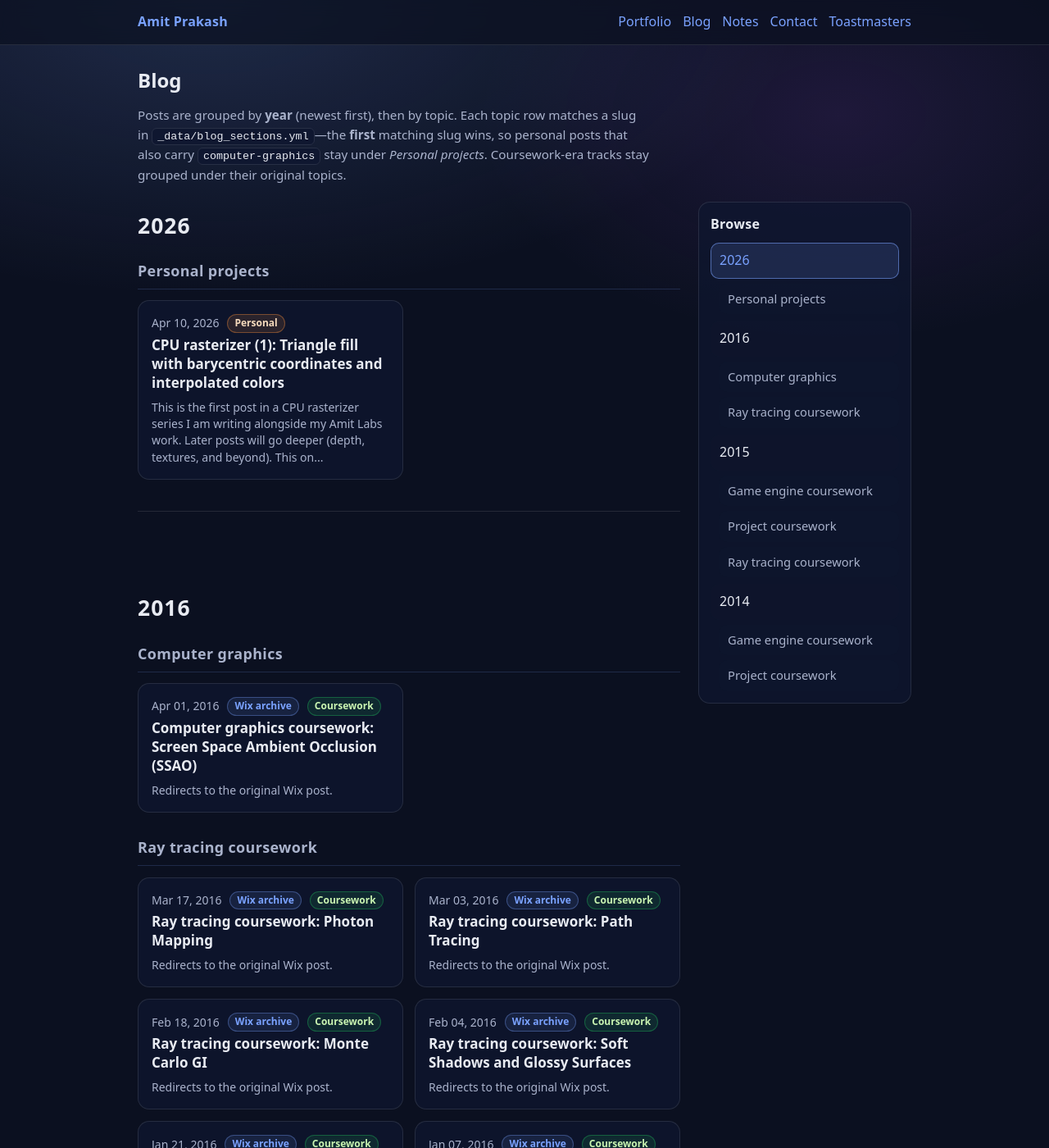
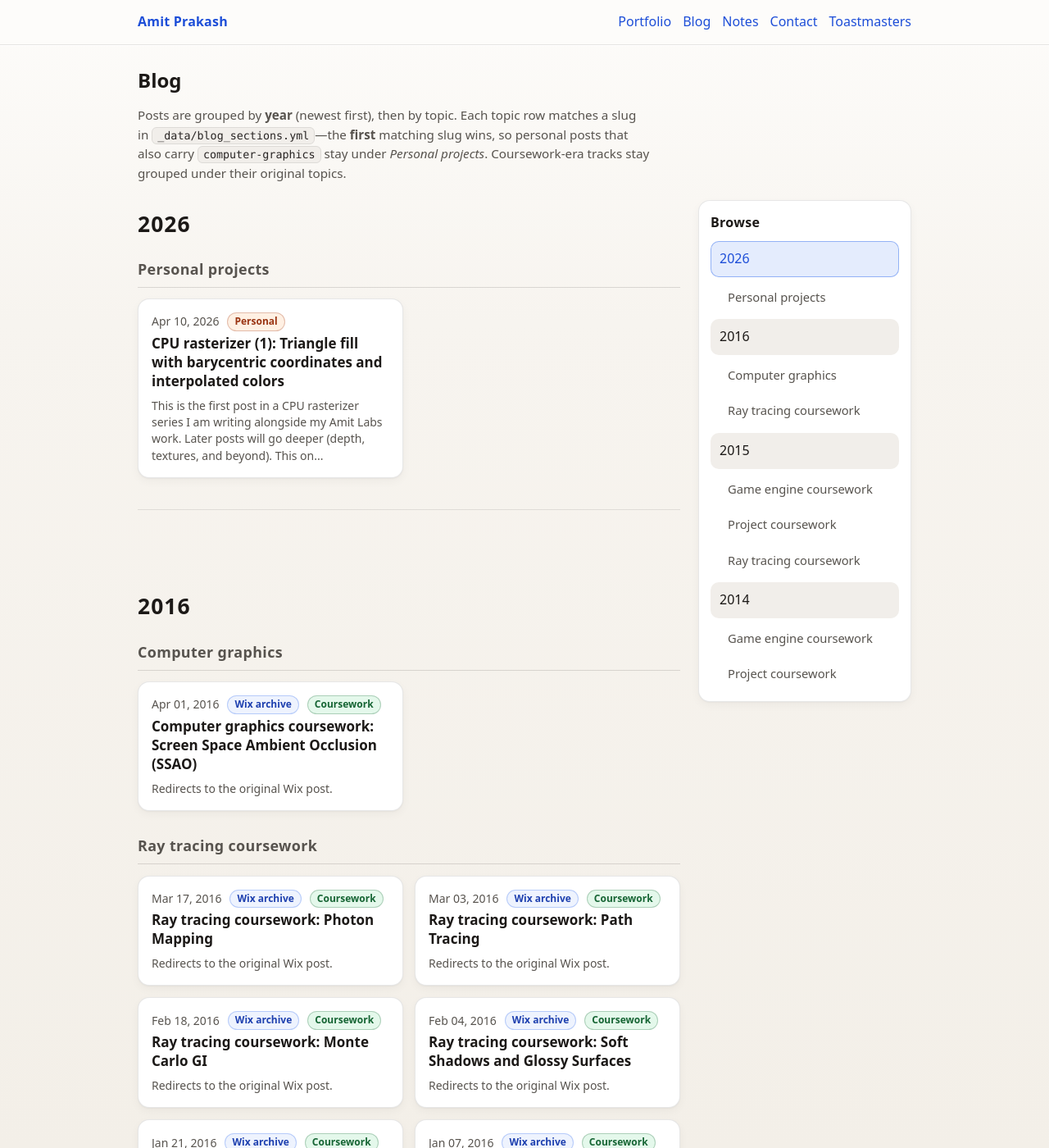
Before and after one commit to amitprakash07/amitprakash07.github.io, a Jekyll site: the page built from blogs/index.html, in a window 1280 px wide and 1400 px high. Shown: the whole window at 82% size. Built offline with Jekyll 4.4.1, drawn with Linux system fonts in a browser that asks for light colours.

Commit message:
Change background

```diff
--- a/assets/css/style.css
+++ b/assets/css/style.css
@@ -1,10 +1,22 @@
 :root {
-  --bg: #0b1020;
-  --panel: #0f1730;
-  --text: #e8ebf2;
-  --muted: #aab3cc;
-  --link: #7aa2ff;
-  --border: rgba(255, 255, 255, 0.10);
+  /* Warm paper-like light theme (readable body + clear code blocks) */
+  --bg: #f7f4ef;
+  --bg-elevated: #fdfcfa;
+  --panel: #ffffff;
+  --text: #1c1917;
+  --muted: #57534e;
+  --link: #1d4ed8;
+  --link-hover: #1e3a8a;
+  --border: rgba(28, 25, 23, 0.10);
+  --border-strong: rgba(28, 25, 23, 0.14);
+  --accent-tint: rgba(37, 99, 235, 0.08);
+  --accent-tint-hover: rgba(37, 99, 235, 0.12);
+  --accent-border: rgba(37, 99, 235, 0.28);
+  --accent-border-strong: rgba(37, 99, 235, 0.42);
+  --code-bg: #f1eeea;
+  --code-text: #292524;
+  --code-border: rgba(28, 25, 23, 0.09);
+  --pre-bg: #f0ece6;
   --max: 980px;
 }
 
@@ -15,13 +27,18 @@ body {
   font-family: ui-sans-serif, system-ui, -apple-system, Segoe UI, Roboto, Arial, "Apple Color Emoji", "Segoe UI Emoji";
   line-height: 1.6;
   color: var(--text);
-  background: radial-gradient(1200px 600px at 20% 0%, rgba(122,162,255,0.18), transparent 60%),
-              radial-gradient(800px 500px at 80% 10%, rgba(168,85,247,0.12), transparent 55%),
-              var(--bg);
+  background-color: var(--bg);
+  /* Very subtle warm lift at the top — no strong color wash */
+  background-image: linear-gradient(
+    180deg,
+    var(--bg-elevated) 0%,
+    var(--bg) 28%,
+    #f3efe8 100%
+  );
 }
 
 a { color: var(--link); text-decoration: none; }
-a:hover { text-decoration: underline; }
+a:hover { color: var(--link-hover); text-decoration: underline; }
 
 .container {
   width: 100%;
@@ -34,9 +51,11 @@ a:hover { text-decoration: underline; }
   position: sticky;
   top: 0;
   z-index: 20;
-  background: rgba(11, 16, 32, 0.70);
-  backdrop-filter: blur(10px);
+  background: rgba(253, 252, 250, 0.88);
+  backdrop-filter: blur(12px);
+  -webkit-backdrop-filter: blur(12px);
   border-bottom: 1px solid var(--border);
+  box-shadow: 0 1px 0 rgba(255, 255, 255, 0.8);
 }
 
 .nav {
@@ -63,6 +82,75 @@ a:hover { text-decoration: underline; }
 .page h1, .post h1 { margin: 0 0 12px; }
 .post__meta { margin: 0; color: var(--muted); }
 
+/* Inline and fenced code (Kramdown): high contrast on warm white */
+.post__content code,
+.page code {
+  font-family: ui-monospace, SFMono-Regular, "SF Mono", Menlo, Consolas, monospace;
+  font-size: 0.9em;
+  color: var(--code-text);
+  background: var(--code-bg);
+  padding: 0.15em 0.4em;
+  border-radius: 6px;
+  border: 1px solid var(--code-border);
+}
+
+.post__content pre,
+.page pre {
+  font-family: ui-monospace, SFMono-Regular, "SF Mono", Menlo, Consolas, monospace;
+  font-size: 0.875rem;
+  line-height: 1.55;
+  color: var(--code-text);
+  background: var(--pre-bg);
+  border: 1px solid var(--border-strong);
+  border-radius: 10px;
+  padding: 1rem 1.1rem;
+  overflow-x: auto;
+  margin: 1rem 0;
+  box-shadow: inset 0 1px 2px rgba(28, 25, 23, 0.04);
+}
+
+.post__content pre code,
+.page pre code {
+  font-size: inherit;
+  padding: 0;
+  border: 0;
+  background: transparent;
+  border-radius: 0;
+}
+
+.post__content blockquote,
+.page blockquote {
+  margin: 1rem 0;
+  padding: 0.5rem 0 0.5rem 1rem;
+  border-left: 4px solid var(--accent-border);
+  color: var(--muted);
+  background: rgba(255, 255, 255, 0.6);
+  border-radius: 0 8px 8px 0;
+}
+
+.post__content table,
+.page table {
+  width: 100%;
+  border-collapse: collapse;
+  margin: 1rem 0;
+  font-size: 0.95rem;
+}
+
+.post__content th,
+.post__content td,
+.page th,
+.page td {
+  border: 1px solid var(--border);
+  padding: 0.5rem 0.65rem;
+  text-align: left;
+}
+
+.post__content th,
+.page th {
+  background: var(--code-bg);
+  font-weight: 650;
+}
+
 .post__wix-origin {
   font-size: 0.9rem;
   color: var(--muted);
@@ -84,10 +172,11 @@ a:hover { text-decoration: underline; }
 }
 
 .card {
-  background: rgba(15, 23, 48, 0.72);
+  background: var(--panel);
   border: 1px solid var(--border);
   border-radius: 14px;
   padding: 16px;
+  box-shadow: 0 1px 2px rgba(28, 25, 23, 0.04), 0 4px 12px rgba(28, 25, 23, 0.04);
 }
 
 /* Blog index: stacked sections (scales to many categories); cards use a responsive grid */
@@ -101,11 +190,11 @@ a:hover { text-decoration: underline; }
 
 .blog-index-lede code {
   font-size: 0.88em;
-  color: var(--text);
-  background: rgba(15, 23, 48, 0.9);
+  color: var(--code-text);
+  background: var(--code-bg);
   padding: 2px 6px;
   border-radius: 6px;
-  border: 1px solid var(--border);
+  border: 1px solid var(--code-border);
 }
 
 .blog-index-layout {
@@ -172,19 +261,19 @@ a:hover { text-decoration: underline; }
   border-radius: 10px;
   border: 1px solid transparent;
   color: var(--text);
-  background: rgba(15, 23, 48, 0.35);
+  background: var(--code-bg);
 }
 
 .blog-index-sidebar__link:hover {
   text-decoration: none;
-  border-color: rgba(122, 162, 255, 0.35);
-  background: rgba(122, 162, 255, 0.10);
+  border-color: var(--accent-border);
+  background: var(--accent-tint);
 }
 
 .blog-index-sidebar__link.is-active,
 .blog-index-sidebar__link[aria-current="true"] {
-  border-color: rgba(122, 162, 255, 0.55);
-  background: rgba(122, 162, 255, 0.14);
+  border-color: var(--accent-border-strong);
+  background: var(--accent-tint-hover);
   color: var(--link);
 }
 
@@ -194,14 +283,14 @@ a:hover { text-decoration: underline; }
   border-radius: 10px;
   border: 1px solid transparent;
   color: var(--muted);
-  background: rgba(15, 23, 48, 0.22);
+  background: rgba(255, 255, 255, 0.65);
   font-size: 0.92em;
 }
 
 .blog-index-sidebar__sublink:hover {
   text-decoration: none;
-  border-color: rgba(122, 162, 255, 0.28);
-  background: rgba(122, 162, 255, 0.08);
+  border-color: var(--accent-border);
+  background: var(--accent-tint);
   color: var(--text);
 }
 
@@ -250,7 +339,7 @@ a:hover { text-decoration: underline; }
   font-weight: 650;
   margin: 0 0 0.85rem;
   padding-bottom: 0.45rem;
-  border-bottom: 1px solid rgba(122, 162, 255, 0.18);
+  border-bottom: 1px solid var(--border-strong);
   color: var(--muted);
   letter-spacing: 0.02em;
   scroll-margin-top: 96px;
@@ -261,7 +350,7 @@ a:hover { text-decoration: underline; }
   font-weight: 650;
   margin: 0 0 1.1rem;
   padding-bottom: 0.65rem;
-  border-bottom: 1px solid rgba(122, 162, 255, 0.22);
+  border-bottom: 1px solid var(--border-strong);
   color: var(--text);
   letter-spacing: 0.02em;
   scroll-margin-top: 96px;
@@ -331,21 +420,21 @@ a:hover { text-decoration: underline; }
 }
 
 .blog-index-badge--wix {
-  color: var(--link);
-  background: rgba(122, 162, 255, 0.10);
-  border-color: rgba(122, 162, 255, 0.35);
+  color: #1e40af;
+  background: var(--accent-tint);
+  border-color: var(--accent-border);
 }
 
 .blog-index-badge--coursework {
-  color: rgba(212, 255, 184, 0.95);
+  color: #166534;
   background: rgba(34, 197, 94, 0.12);
-  border-color: rgba(34, 197, 94, 0.35);
+  border-color: rgba(22, 101, 52, 0.28);
 }
 
 .blog-index-badge--personal {
-  color: rgba(255, 228, 196, 0.95);
-  background: rgba(251, 146, 60, 0.12);
-  border-color: rgba(251, 146, 60, 0.38);
+  color: #9a3412;
+  background: rgba(251, 146, 60, 0.14);
+  border-color: rgba(154, 52, 18, 0.28);
 }
 
 .blog-index-card__title {
@@ -428,13 +517,16 @@ a:hover { text-decoration: underline; }
   min-width: 120px;
   padding: 10px 16px;
   border-radius: 999px;
-  border: 1px solid rgba(122, 162, 255, 0.35);
-  background: rgba(122, 162, 255, 0.12);
+  border: 1px solid var(--accent-border-strong);
+  background: var(--accent-tint);
+  color: var(--link);
+  font-weight: 600;
 }
 
 .home-button:hover {
   text-decoration: none;
-  background: rgba(122, 162, 255, 0.18);
+  background: var(--accent-tint-hover);
+  color: var(--link-hover);
 }
 
 .home-links {
@@ -512,7 +604,8 @@ a:hover { text-decoration: underline; }
 
 .site-footer {
   border-top: 1px solid var(--border);
-  background: rgba(11, 16, 32, 0.40);
+  background: rgba(255, 255, 255, 0.65);
+  margin-top: 2rem;
 }
 .site-footer__inner { color: var(--muted); font-size: 14px; }
 
```
